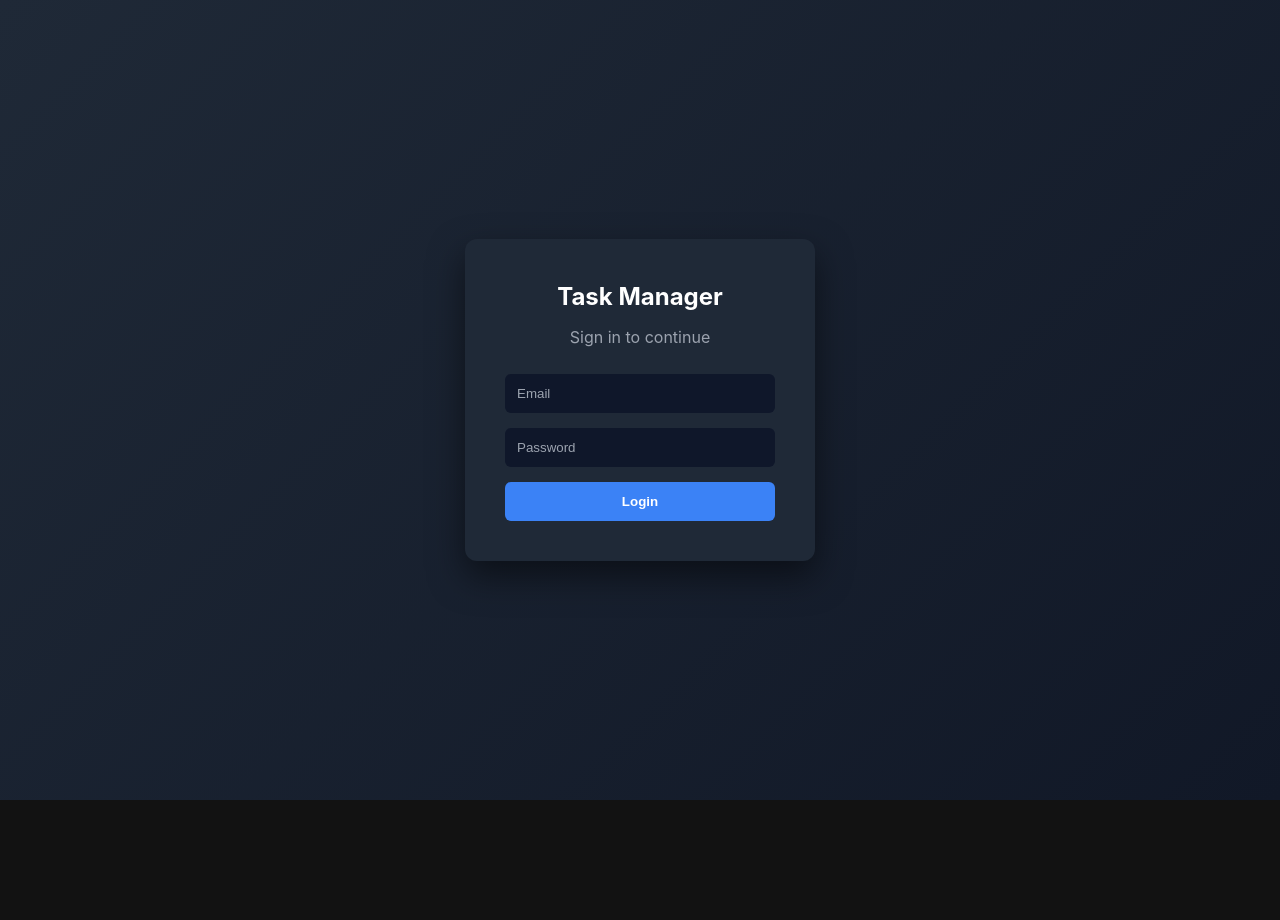
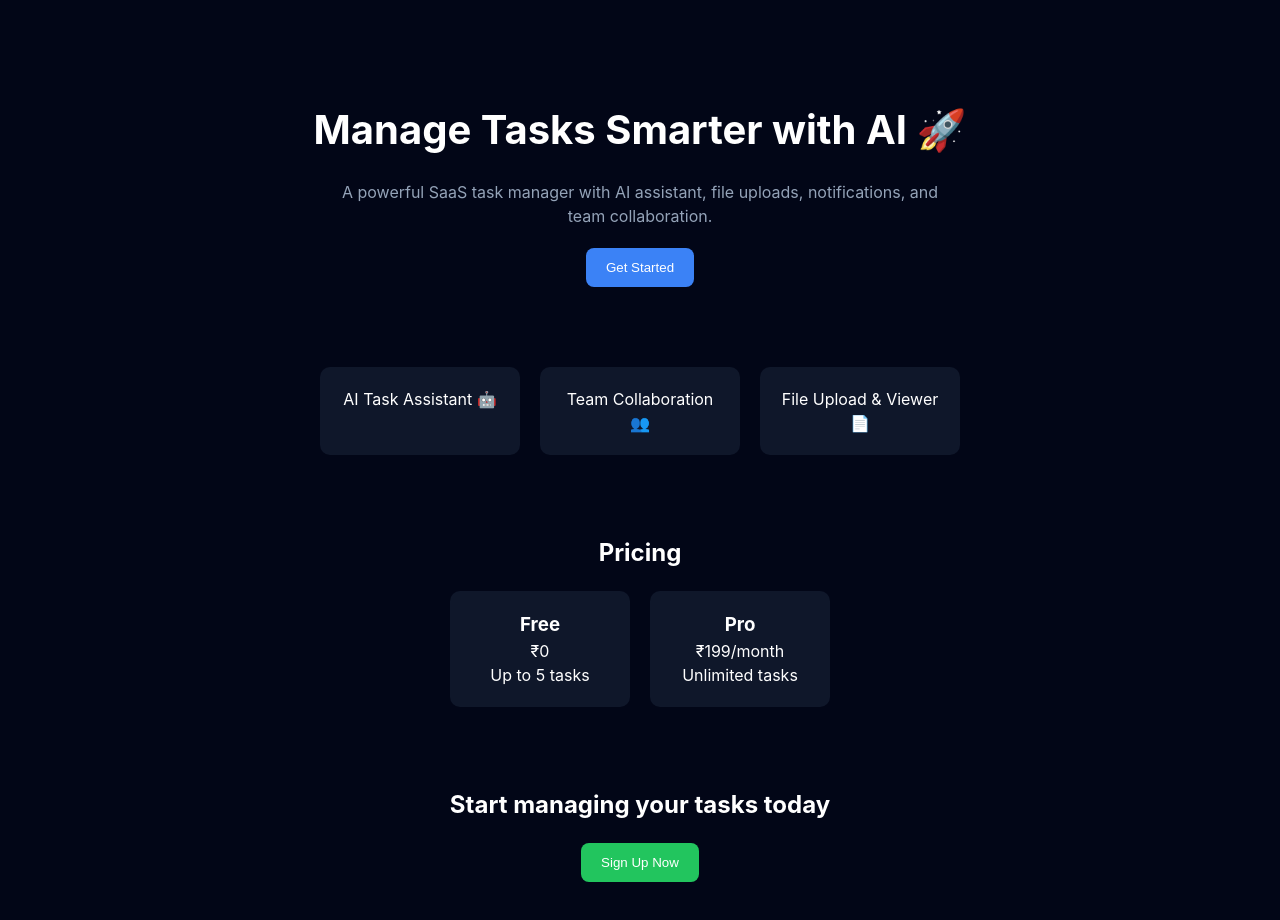
Before and after one commit to Lokeshkarri231/-task-manager-dashboard-, a React (Vite) app: page / in a window 1280 px wide. Before the commit the page ends 800 px from the top, so only its background shows below. Built offline with nearby package versions, Linux system fonts and the light colour scheme; no server answers.

Commit message:
feat: updated routing with landing page

```diff
--- a/src/App.jsx
+++ b/src/App.jsx
@@ -1,4 +1,5 @@
 import { BrowserRouter as Router, Routes, Route } from "react-router-dom";
+import Home from "./pages/Home";
 import Login from "./pages/Login";
 import Dashboard from "./pages/Dashboard";
 import Profile from "./pages/Profile";
@@ -10,7 +11,13 @@ function App() {
   return (
     <Router>
       <Routes>
-        <Route path="/" element={<Login />} />
+        {/* ✅ LANDING PAGE */}
+        <Route path="/" element={<Home />} />
+
+        {/* ✅ AUTH */}
+        <Route path="/login" element={<Login />} />
+
+        {/* ✅ APP */}
         <Route path="/dashboard" element={<Dashboard />} />
         <Route path="/profile" element={<Profile />} />
         <Route path="/notifications" element={<Notifications />} />
--- /dev/null
+++ b/src/pages/Home.jsx
@@ -0,0 +1,114 @@
+import React from "react";
+import { useNavigate } from "react-router-dom";
+
+function Home() {
+  const navigate = useNavigate();
+
+  return (
+    <div style={{ background: "#020617", color: "white", minHeight: "100vh", padding: "40px" }}>
+
+      {/* HERO */}
+      <div style={{ textAlign: "center", marginTop: "60px" }}>
+        <h1 style={{ fontSize: "40px", marginBottom: "20px" }}>
+          Manage Tasks Smarter with AI 🚀
+        </h1>
+
+        <p style={{ color: "#94a3b8", maxWidth: "600px", margin: "auto" }}>
+          A powerful SaaS task manager with AI assistant, file uploads,
+          notifications, and team collaboration.
+        </p>
+
+        <button
+          onClick={() => navigate("/")}
+          style={{
+            marginTop: "20px",
+            padding: "12px 20px",
+            background: "#3b82f6",
+            border: "none",
+            borderRadius: "8px",
+            color: "white",
+            cursor: "pointer"
+          }}
+        >
+          Get Started
+        </button>
+      </div>
+
+      {/* FEATURES */}
+      <div style={{ marginTop: "80px", display: "flex", justifyContent: "center", gap: "20px" }}>
+
+        {[
+          "AI Task Assistant 🤖",
+          "Team Collaboration 👥",
+          "File Upload & Viewer 📄"
+        ].map((feature, i) => (
+          <div
+            key={i}
+            style={{
+              padding: "20px",
+              background: "#0f172a",
+              borderRadius: "10px",
+              width: "200px",
+              textAlign: "center"
+            }}
+          >
+            {feature}
+          </div>
+        ))}
+
+      </div>
+
+      {/* PRICING */}
+      <div style={{ marginTop: "80px", textAlign: "center" }}>
+        <h2>Pricing</h2>
+
+        <div style={{ display: "flex", justifyContent: "center", gap: "20px", marginTop: "20px" }}>
+
+          {/* FREE */}
+          <div style={cardStyle}>
+            <h3>Free</h3>
+            <p>₹0</p>
+            <p>Up to 5 tasks</p>
+          </div>
+
+          {/* PRO */}
+          <div style={cardStyle}>
+            <h3>Pro</h3>
+            <p>₹199/month</p>
+            <p>Unlimited tasks</p>
+          </div>
+
+        </div>
+      </div>
+
+      {/* CTA */}
+      <div style={{ marginTop: "80px", textAlign: "center" }}>
+        <h2>Start managing your tasks today</h2>
+
+        <button
+          onClick={() => navigate("/")}
+          style={{
+            marginTop: "20px",
+            padding: "12px 20px",
+            background: "#22c55e",
+            border: "none",
+            borderRadius: "8px",
+            color: "white",
+            cursor: "pointer"
+          }}
+        >
+          Sign Up Now
+        </button>
+      </div>
+    </div>
+  );
+}
+
+const cardStyle = {
+  background: "#0f172a",
+  padding: "20px",
+  borderRadius: "10px",
+  width: "180px"
+};
+
+export default Home;
```
